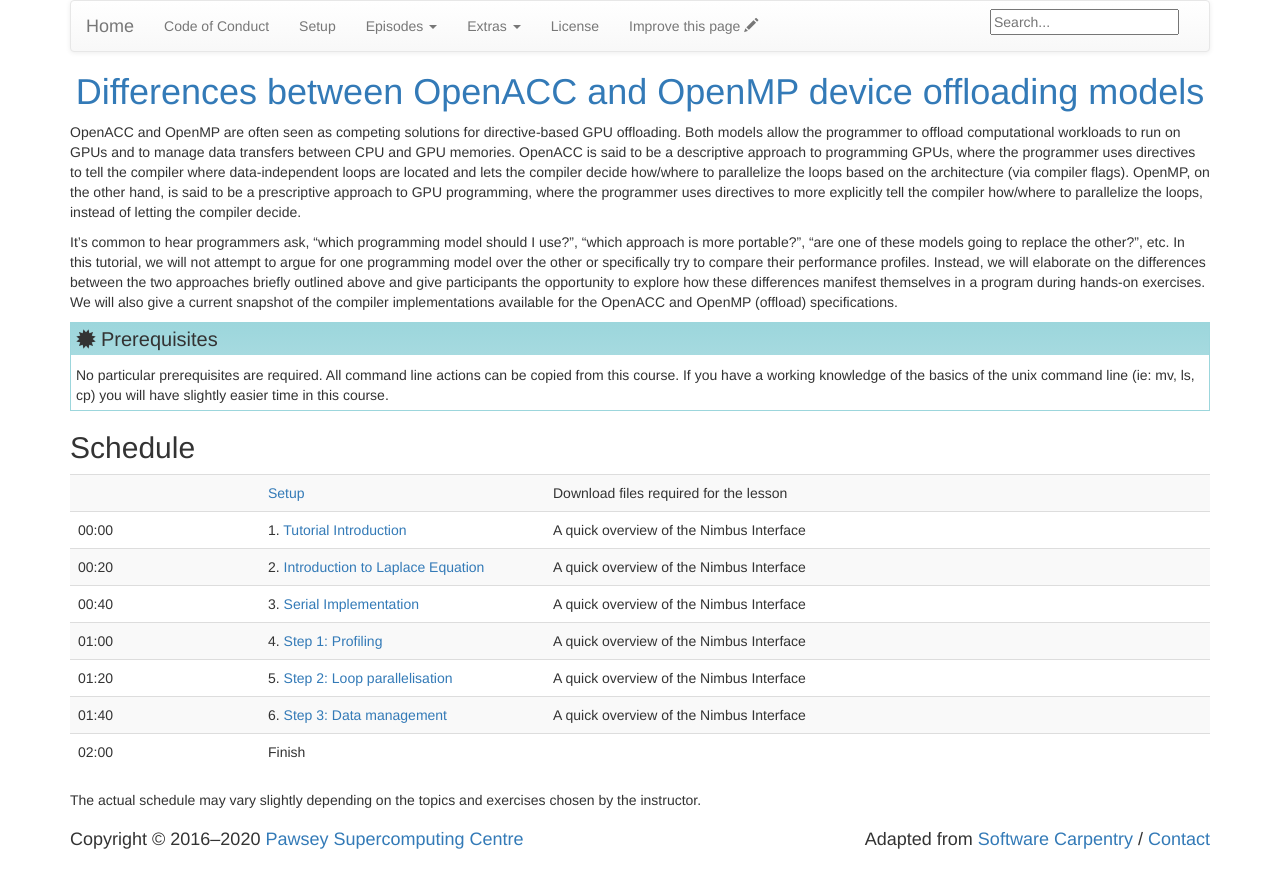
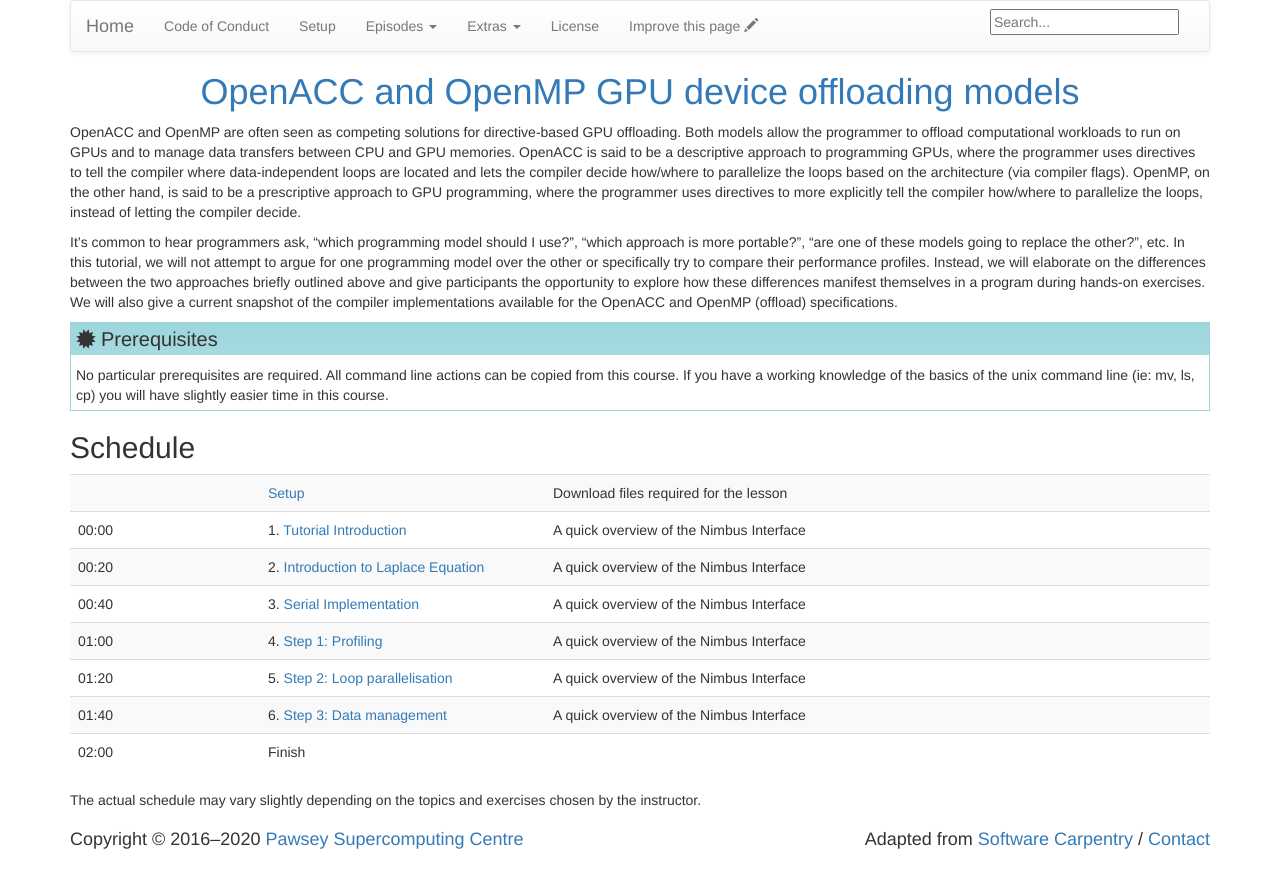
Before and after one commit to mcytowski/Laplace-GPU-Offload, a Jekyll site: the page built from index.md, in a window 1280 px wide. Shown: the top 888 px of the page. Built offline with Jekyll 4.4.1, drawn with Linux system fonts in a browser that asks for light colours.

Commit message:
adding title

```diff
--- a/_config.yml
+++ b/_config.yml
@@ -6,7 +6,7 @@
 carpentry: "swc"
 
 # Overall title for pages.
-title: "Differences between OpenACC and OpenMP device offloading models"
+title: "OpenACC and OpenMP GPU device offloading models"
 
 # Contact.  This *must* include the protocol: if it's an email
 # address, it must look like "mailto:lessons@software-carpentry.org",
```
